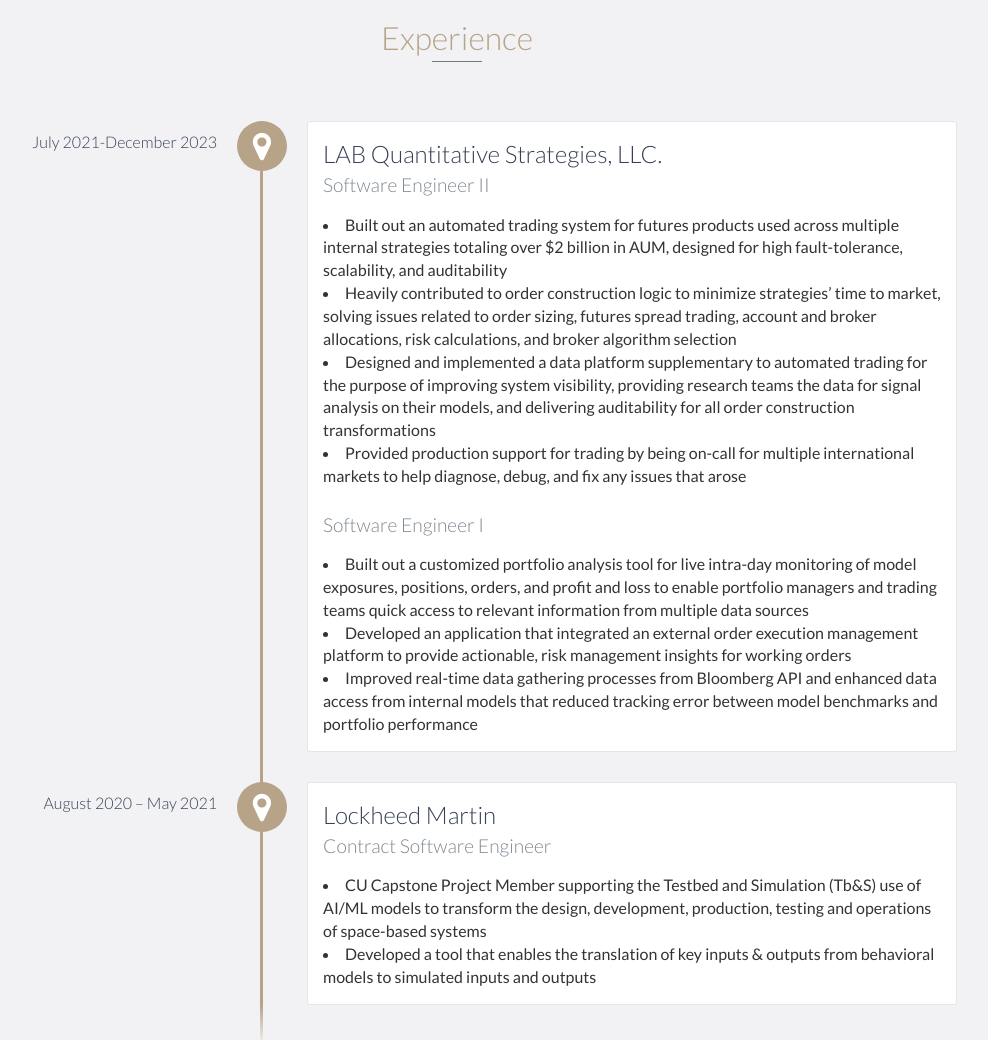
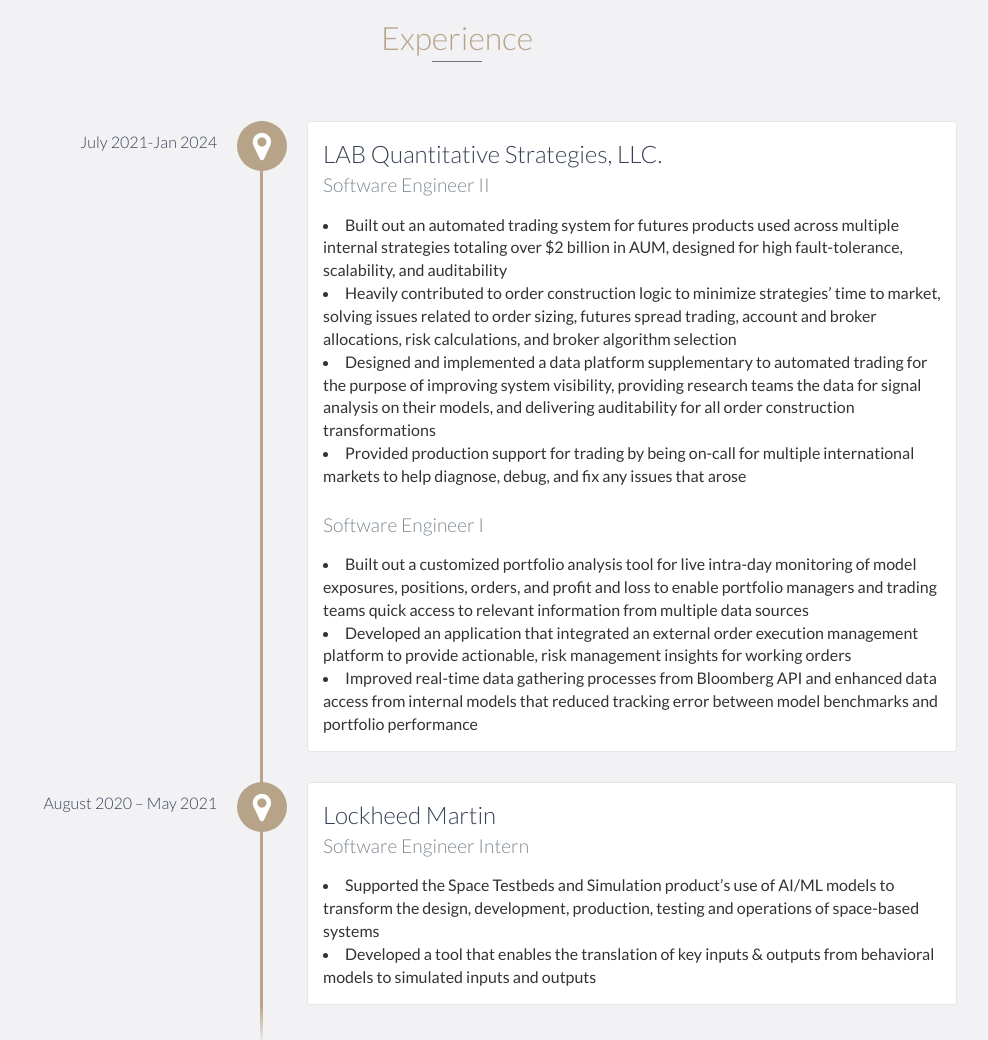
Before and after one commit to fultonowen/fultonowen.github.io, a website: page index.html in a window 1280 px wide. Shown: the part 1100-2140 px from the top of the page, without its empty margins (183-1171 px from the left). Drawn offline with nearby package versions, Linux system fonts and the light colour scheme; a script that the page names is missing.

Commit message:
Updated some text

```diff
--- a/index.html
+++ b/index.html
@@ -100,7 +100,7 @@
         <h2 class="heading">Experience</h2>
         <div id="experience-timeline">
 
-            <div data-date="July 2021-December 2023">
+            <div data-date="July 2021-Jan 2024">
                 <h3>LAB Quantitative Strategies, LLC.</h3>
                 <h4>Software Engineer II</h4>
                 <p>
@@ -134,14 +134,12 @@
             </div>
             <div data-date="August 2020 – May 2021">
                 <h3>Lockheed Martin</h3>
-                <h4>Contract Software Engineer</h4>
+                <h4>Software Engineer Intern</h4>
                 <p>
-                  <li>CU Capstone Project Member supporting the Testbed and Simulation (Tb&S) use of AI/ML models to transform the
-                    design, development, production, testing and operations of space-based systems</li>
+                  <li>Supported the Space Testbeds and Simulation product’s use of AI/ML models to transform the design, development, production, testing and operations of space-based systems</li>
                   <li>Developed a tool that enables the translation of key inputs & outputs from behavioral models to simulated inputs and outputs</li>
                 </p>
             </div>
-
         </div>
     </div>
     <!-- End #experience -->
```
